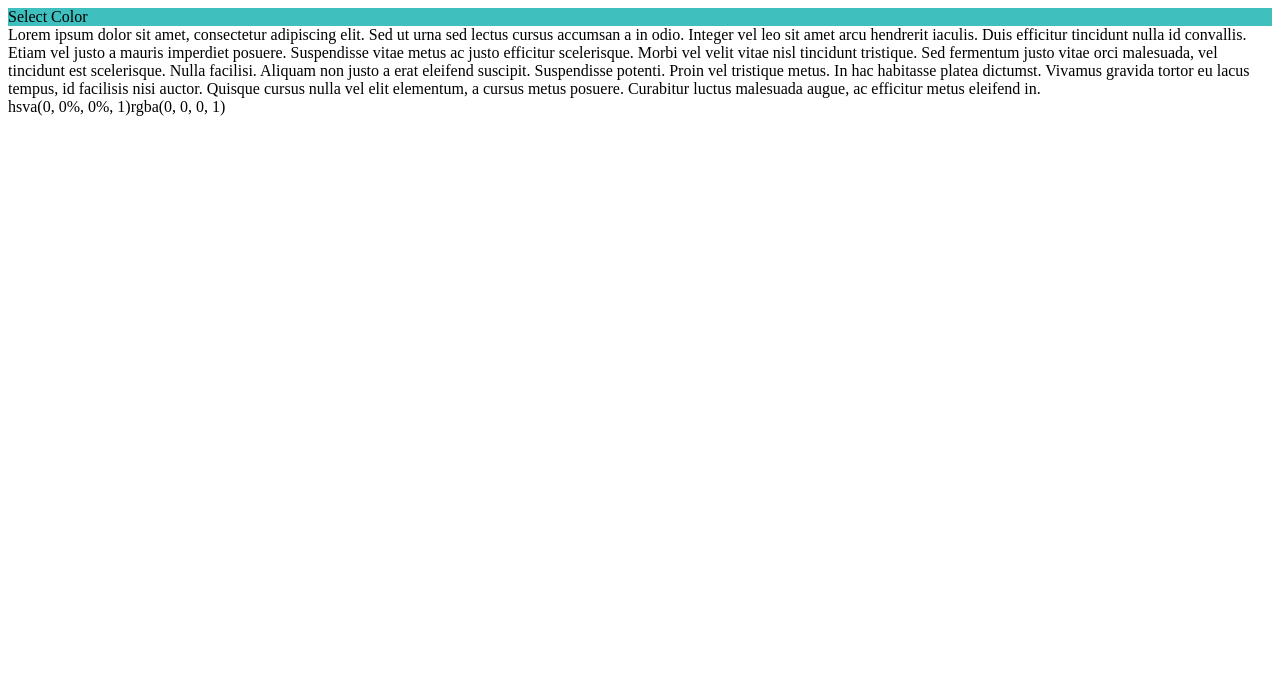
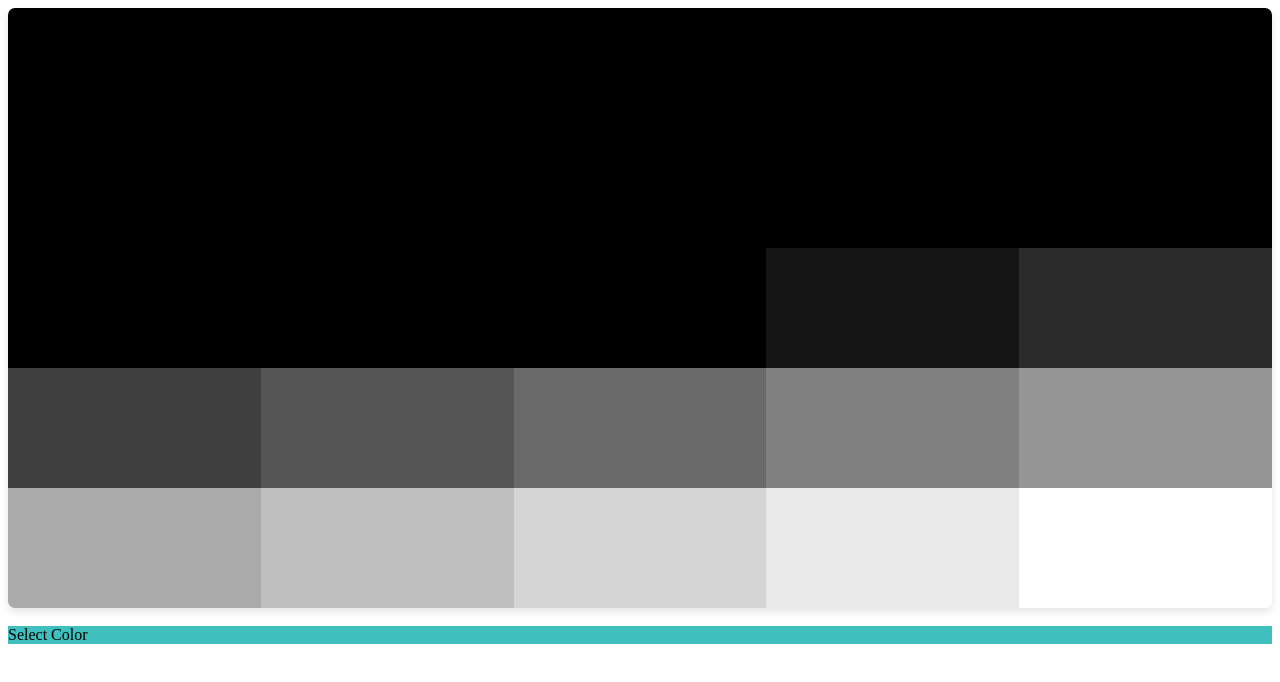
Before and after one commit to RAJ-2710/color-shards, a React (Create React App) app: page / in a window 1280 px wide. Shown: the top 682 px of the page. Built offline with nearby package versions, Linux system fonts and the light colour scheme.

Commit message:
Updated Shades25 Component

```diff
--- a/src/components/HSVApicker.js
+++ b/src/components/HSVApicker.js
@@ -10,7 +10,7 @@ const HSVApicker = ({ onHsvaChange }) => {
 
   useEffect(() => {
     onHsvaChange({ hue, saturation, value, alpha });
-  });
+  }, [hue, saturation, value, alpha]);
 
   const handleHueChange = (event) => setHue(event.target.value);
   const handleSaturationChange = (event) => setSaturation(event.target.value);
--- a/src/components/Picker.js
+++ b/src/components/Picker.js
@@ -4,7 +4,7 @@ import HSVApicker from './HSVApicker'; // Import the HSVApicker component
 import './Picker.css';
 
 const Picker = ({ setHsvaValue, setRgbaValue }) => {
-  const [selectedOption, setSelectedOption] = useState(1);
+  const [selectedOption, setSelectedOption] = useState(0);
 
   const handleOptionClick = (index) => {
     setSelectedOption(index);
--- a/src/components/RGBApicker.js
+++ b/src/components/RGBApicker.js
@@ -17,7 +17,7 @@ const RGBAPicker = ({ onRgbaChange }) => {
 
   useEffect(() => {
     onRgbaChange({ red, green, blue, alpha });
-  });
+  }, [red, green, blue, alpha]);
 
   return (
     <div style={{ border: 'none', padding: '10px', borderRadius: '5px', width: '222px' }}>
--- a/src/pages/Shades25.js
+++ b/src/pages/Shades25.js
@@ -7,17 +7,34 @@ const Shades25 = () => {
   const [rgbaValue, setRgbaValue] = useState({red: 0, green: 0, blue: 0, alpha: 1})
   const [modalIsOpen, setModalIsOpen] = useState(false);
   const [modalPosition, setModalPosition] = useState({ top: 0, left: 0 });
-  const [hsvaText, setHsvaText] = useState('');
-  const [rgbaText, setRgbaText] = useState('');
+  const [shades, setShades] = useState([]);
 
   useEffect(() => {
-    // Combine H, S, V, A into a single text-field for HSV
     const newHsvaText = `hsva(${hsvaValue.hue}, ${hsvaValue.saturation}%, ${hsvaValue.value}%, ${hsvaValue.alpha})`;
-    setHsvaText(newHsvaText);
 
-    // Combine R, G, B, A into a single text-field for RGBA
     const newRgbaText = `rgba(${rgbaValue.red}, ${rgbaValue.green}, ${rgbaValue.blue}, ${rgbaValue.alpha})`;
-    setRgbaText(newRgbaText);
+
+    const shadesToBlack = Array.from({length:12}, (_, i)=>{
+      const newRed = Math.round(((rgbaValue.red) / 12) * i);
+      const newGreen = Math.round(((rgbaValue.green) / 12) * i);
+      const newBlue = Math.round(((rgbaValue.blue) / 12) * i);
+
+      return `rgba(${newRed}, ${newGreen}, ${newBlue}, ${rgbaValue.alpha})`;
+    });
+
+
+    const shadesToWhite = Array.from({ length: 12 }, (_, i) => {
+      const newRed = Math.round(255 - ((255 - rgbaValue.red) / 12) * i);
+      const newGreen = Math.round(255 - ((255 - rgbaValue.green) / 12) * i);
+      const newBlue = Math.round(255 - ((255 - rgbaValue.blue) / 12) * i);
+
+      return `rgba(${newRed}, ${newGreen}, ${newBlue}, ${rgbaValue.alpha})`;
+    });
+
+    // Combine the two arrays to get the final array with the selected color in the middle
+    const newShades = [...shadesToBlack, newRgbaText, ...shadesToWhite.reverse()];
+    setShades(newShades);
+
   }, [hsvaValue, rgbaValue]);
 
 
@@ -39,7 +56,35 @@ const Shades25 = () => {
 
   return (
     <div>
-      <div className="color-division" style={{ backgroundColor: 'hsla(180, 50%, 50%, 1)' }} onClick={openModal}>
+      <div style={{ width: '100%', margin: '0 auto' }}>
+        <div
+          style={{
+            borderRadius: '7px',
+            overflow: 'hidden',
+            boxShadow: '0 4px 8px rgba(0, 0, 0, 0.1)',
+          }}
+        >
+          <div style={{ width: '100%', display: 'flex', flexWrap: 'wrap' }}>
+            {shades.map((shade, index) => (
+              <div
+                key={index}
+                style={{
+                  backgroundColor: shade,
+                  width: '20%',
+                  height: '15vh',
+                  textAlign: 'center',
+                }}
+              ></div>
+            ))}
+          </div>
+        </div>
+      </div>
+      <br/>
+      <div
+        className="color-division"
+        style={{ backgroundColor: 'hsla(180, 50%, 50%, 1)' }}
+        onClick={openModal}
+      >
         Select Color
       </div>
       <Modal
@@ -59,15 +104,11 @@ const Shades25 = () => {
           },
         }}
       >
-        {/* Render the Picker inside the modal */}
         <Picker setHsvaValue={setHsvaValue} setRgbaValue={setRgbaValue} />
       </Modal>
-      Lorem ipsum dolor sit amet, consectetur adipiscing elit. Sed ut urna sed lectus cursus accumsan a in odio. Integer vel leo sit amet arcu hendrerit iaculis. Duis efficitur tincidunt nulla id convallis. Etiam vel justo a mauris imperdiet posuere. Suspendisse vitae metus ac justo efficitur scelerisque. Morbi vel velit vitae nisl tincidunt tristique. Sed fermentum justo vitae orci malesuada, vel tincidunt est scelerisque. Nulla facilisi. Aliquam non justo a erat eleifend suscipit. Suspendisse potenti. Proin vel tristique metus. In hac habitasse platea dictumst. Vivamus gravida tortor eu lacus tempus, id facilisis nisi auctor. Quisque cursus nulla vel elit elementum, a cursus metus posuere. Curabitur luctus malesuada augue, ac efficitur metus eleifend in.
-    <br/>
-    {hsvaText}
-    {rgbaText}
     </div>
+
   );
-};
+}
 
 export default Shades25;
```
Also changed, not shown: src/index.js (+1 -13 lines).
